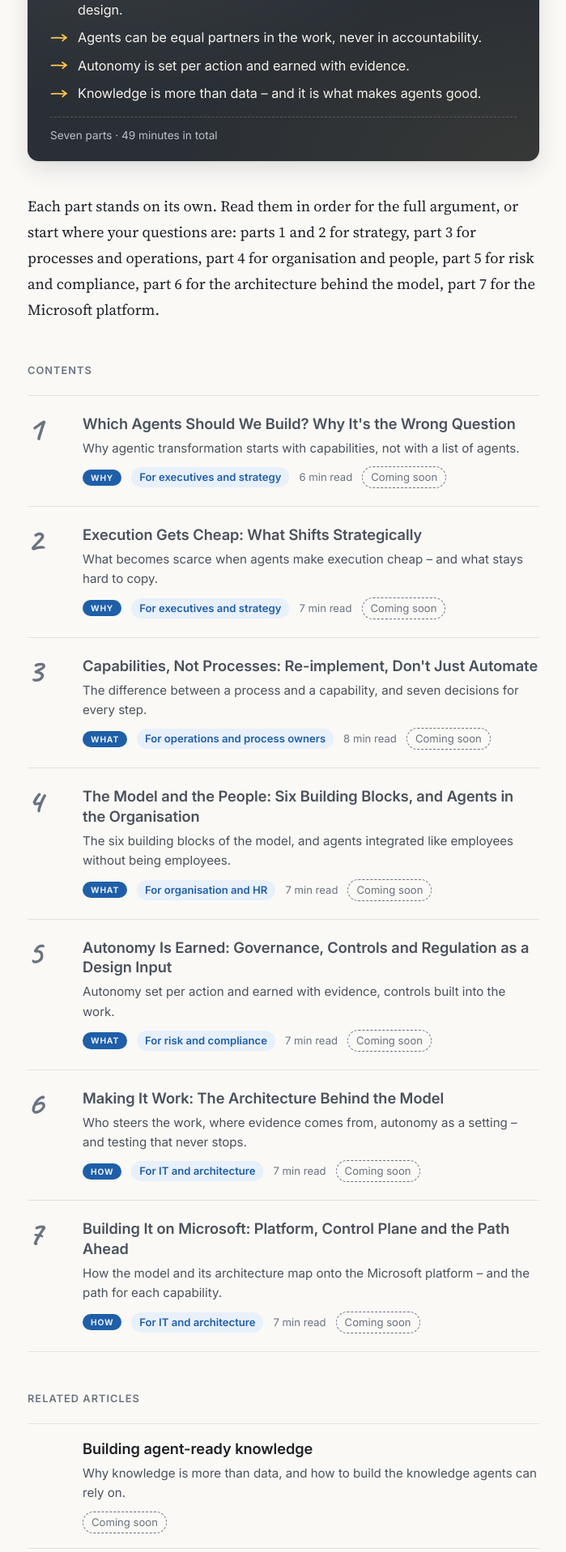
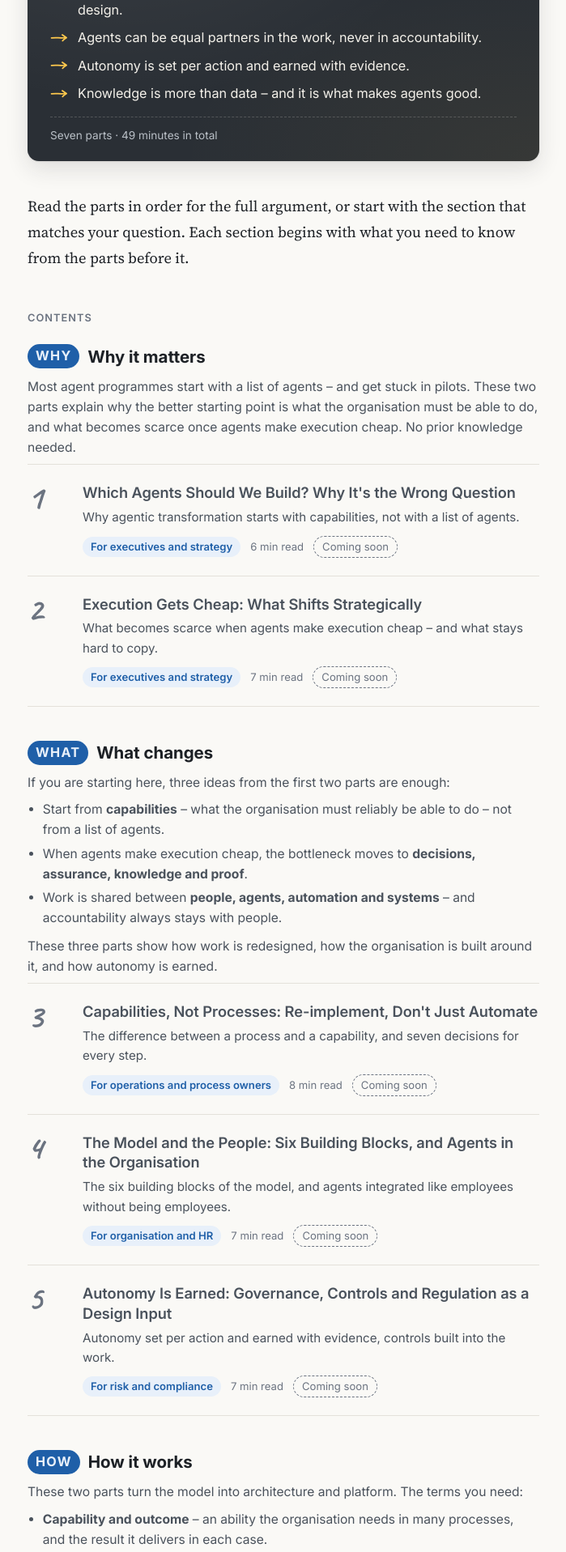
Before and after one commit to mgmllrpro/mgmllrpro.github.io, a Jekyll site: the page built from agentic-operating-model/index.md, in a window 1280 px wide. Shown: the part 468-2385 px from the top of the page at 81% size, without its empty margins (290-989 px from the left). Built offline with Jekyll 4.4.1, drawn with Linux system fonts in a browser that asks for light colours; some of the changed text lies outside the part shown.

Commit message:
Serienseite: Abschnitte Why/What/How mit Einstiegstext (optional, nur AOM)
Co-Authored-By: Claude Opus 5.5 <noreply@anthropic.com>
Claude-Session: https://claude.ai/code/session_01EATrPzhaSgqNdwFqTJw3ot

```diff
--- a/_data/series.yml
+++ b/_data/series.yml
@@ -15,46 +15,68 @@
   visible: true
   # Table of contents on the series page. A part links to its article once the article is
   # published (same series and part); until then it shows "Coming soon". minutes: reading time.
-  # stage (optional): Why, What or How – shown as a pill before the audience.
+  # sections (optional): groups parts, each with a stage pill, a title and a short entry text (Markdown).
+  sections:
+    - stage: Why
+      title: Why it matters
+      parts: [1, 2]
+      intro: >-
+        Most agent programmes start with a list of agents – and get stuck in pilots. These two parts
+        explain why the better starting point is what the organisation must be able to do, and what
+        becomes scarce once agents make execution cheap. No prior knowledge needed.
+    - stage: What
+      title: What changes
+      parts: [3, 4, 5]
+      intro: |
+        If you are starting here, three ideas from the first two parts are enough:
+
+        - Start from **capabilities** – what the organisation must reliably be able to do – not from a list of agents.
+        - When agents make execution cheap, the bottleneck moves to **decisions, assurance, knowledge and proof**.
+        - Work is shared between **people, agents, automation and systems** – and accountability always stays with people.
+
+        These three parts show how work is redesigned, how the organisation is built around it, and how autonomy is earned.
+    - stage: How
+      title: How it works
+      parts: [6, 7]
+      intro: |
+        These two parts turn the model into architecture and platform. The terms you need:
+
+        - **Capability and outcome** – an ability the organisation needs in many processes, and the result it delivers in each case.
+        - **Seven decisions** – every step of today's work is kept, reinterpreted, automated, given to an agent or a person, eliminated, or turned into evidence.
+        - **Autonomy levels** – set per action, from *inform* to *supervised autonomy*, and earned with evidence.
+        - **Evidence-by-design** – proof created while the work happens, not assembled afterwards.
   parts:
     - part: 1
-      stage: Why
       title: "Which Agents Should We Build? Why It's the Wrong Question"
       teaser: Why agentic transformation starts with capabilities, not with a list of agents.
       audience: executives and strategy
       minutes: 6
     - part: 2
-      stage: Why
       title: "Execution Gets Cheap: What Shifts Strategically"
       teaser: What becomes scarce when agents make execution cheap – and what stays hard to copy.
       audience: executives and strategy
       minutes: 7
     - part: 3
-      stage: What
       title: "Capabilities, Not Processes: Re-implement, Don't Just Automate"
       teaser: The difference between a process and a capability, and seven decisions for every step.
       audience: operations and process owners
       minutes: 8
     - part: 4
-      stage: What
       title: "The Model and the People: Six Building Blocks, and Agents in the Organisation"
       teaser: The six building blocks of the model, and agents integrated like employees without being employees.
       audience: organisation and HR
       minutes: 7
     - part: 5
-      stage: What
       title: "Autonomy Is Earned: Governance, Controls and Regulation as a Design Input"
       teaser: Autonomy set per action and earned with evidence, controls built into the work.
       audience: risk and compliance
       minutes: 7
     - part: 6
-      stage: How
       title: "Making It Work: The Architecture Behind the Model"
       teaser: Who steers the work, where evidence comes from, autonomy as a setting – and testing that never stops.
       audience: IT and architecture
       minutes: 7
     - part: 7
-      stage: How
       title: "Building It on Microsoft: Platform, Control Plane and the Path Ahead"
       teaser: How the model and its architecture map onto the Microsoft platform – and the path for each capability.
       audience: IT and architecture
--- /dev/null
+++ b/_includes/series-toc-items.html
@@ -0,0 +1,31 @@
+{%- comment -%}
+  Items of a series table of contents. Parameters: parts (list from _data/series.yml), articles (published pages
+  of the series), level (heading level of the part titles, default 3).
+{%- endcomment -%}
+{%- assign articles = include.articles -%}
+  {%- for p in include.parts %}
+  {%- assign article = nil -%}
+  {%- for a in articles -%}
+    {%- if a.part == p.part -%}{%- assign article = a -%}{%- endif -%}
+  {%- endfor %}
+  <li class="toc-item{% unless article %} is-soon{% endunless %}">
+    <span class="toc-part" aria-hidden="true">{{ p.part }}</span>
+    <div class="toc-body">
+      <h{{ include.level | default: 3 }} class="toc-title">
+        <span class="visually-hidden">Part {{ p.part }}: </span>
+        {%- if article -%}
+        <a href="{{ article.url | relative_url }}">{{ p.title | escape }}</a>
+        {%- else -%}
+        {{ p.title | escape }}
+        {%- endif -%}
+      </h{{ include.level | default: 3 }}>
+      <p class="toc-teaser">{{ p.teaser | escape }}</p>
+      <p class="toc-meta">
+        {%- if p.stage %}<span class="toc-stage">{{ p.stage | escape }}</span>{% endif -%}
+        {%- if p.audience %}<span class="toc-tag">For {{ p.audience | escape }}</span>{% endif -%}
+        <span>{{ p.minutes }} min read</span>
+        {%- unless article %}<span class="toc-soon">Coming soon</span>{% endunless -%}
+      </p>
+    </div>
+  </li>
+  {%- endfor %}
--- a/_includes/series-toc.html
+++ b/_includes/series-toc.html
@@ -1,37 +1,29 @@
 {%- comment -%}
-  Table of contents of a series from _data/series.yml (parts and related).
+  Table of contents of a series from _data/series.yml (parts, optional sections, related).
   A part links to its article as soon as the article is published; until then it shows "Coming soon".
   Usage: {% include series-toc.html series=series %}
 {%- endcomment -%}
 {%- assign articles = site.pages | where: "series", include.series.id | where: "layout", "article" -%}
+{%- if include.series.sections -%}
+{%- comment -%} Sections (e.g. Why · What · How): each with a short entry text, then its parts. {%- endcomment -%}
+{%- for sec in include.series.sections %}
+<section class="toc-section">
+  <h3 class="toc-section-title"><span class="toc-stage">{{ sec.stage | escape }}</span> {{ sec.title | escape }}</h3>
+  <div class="toc-section-intro">{{ sec.intro | markdownify }}</div>
+  {%- assign sparts = "" | split: "" -%}
+  {%- for p in include.series.parts -%}
+    {%- if sec.parts contains p.part -%}{%- assign sparts = sparts | push: p -%}{%- endif -%}
+  {%- endfor %}
+  <ol class="series-toc">
+  {%- include series-toc-items.html parts=sparts articles=articles level=4 %}
+  </ol>
+</section>
+{%- endfor %}
+{%- else %}
 <ol class="series-toc">
-  {%- for p in include.series.parts %}
-  {%- assign article = nil -%}
-  {%- for a in articles -%}
-    {%- if a.part == p.part -%}{%- assign article = a -%}{%- endif -%}
-  {%- endfor %}
-  <li class="toc-item{% unless article %} is-soon{% endunless %}">
-    <span class="toc-part" aria-hidden="true">{{ p.part }}</span>
-    <div class="toc-body">
-      <h3 class="toc-title">
-        <span class="visually-hidden">Part {{ p.part }}: </span>
-        {%- if article -%}
-        <a href="{{ article.url | relative_url }}">{{ p.title | escape }}</a>
-        {%- else -%}
-        {{ p.title | escape }}
-        {%- endif -%}
-      </h3>
-      <p class="toc-teaser">{{ p.teaser | escape }}</p>
-      <p class="toc-meta">
-        {%- if p.stage %}<span class="toc-stage">{{ p.stage | escape }}</span>{% endif -%}
-        {%- if p.audience %}<span class="toc-tag">For {{ p.audience | escape }}</span>{% endif -%}
-        <span>{{ p.minutes }} min read</span>
-        {%- unless article %}<span class="toc-soon">Coming soon</span>{% endunless -%}
-      </p>
-    </div>
-  </li>
-  {%- endfor %}
+  {%- include series-toc-items.html parts=include.series.parts articles=articles %}
 </ol>
+{%- endif -%}
 {%- if include.series.related and include.series.related.size > 0 %}
 <h2 class="section-label section-label-spaced">Related articles</h2>
 <ul class="toc-related">
--- a/agentic-operating-model/index.md
+++ b/agentic-operating-model/index.md
@@ -14,7 +14,4 @@ tldr:
 tldr_meta: Seven parts · 49 minutes in total
 ---
 
-Each part stands on its own. Read them in order for the full argument, or start
-where your questions are: parts 1 and 2 for strategy, part 3 for processes and
-operations, part 4 for organisation and people, part 5 for risk and compliance,
-part 6 for the architecture behind the model, part 7 for the Microsoft platform.
+Read the parts in order for the full argument, or start with the section that matches your question. Each section begins with what you need to know from the parts before it.
--- a/assets/main.scss
+++ b/assets/main.scss
@@ -807,6 +807,50 @@ img
   font-weight: 600;
 }
 
+/* Sections in a series table of contents (e.g. Why · What · How) */
+.toc-section
+{
+  margin-top: 40px;
+}
+
+.toc-section:first-of-type
+{
+  margin-top: 12px;
+}
+
+.toc-section-title
+{
+  display: flex;
+  align-items: center;
+  gap: 10px;
+  margin: 0 0 8px;
+  font-size: 1.3rem;
+  font-weight: 700;
+}
+
+.toc-section-intro
+{
+  color: var(--ink-soft);
+  font-size: 0.98rem;
+  line-height: 1.6;
+}
+
+.toc-section-intro p
+{
+  margin: 0 0 8px;
+}
+
+.toc-section-intro ul
+{
+  margin: 0 0 10px;
+  padding-left: 1.2em;
+}
+
+.toc-section-intro li
+{
+  margin-bottom: 4px;
+}
+
 .toc-stage
 {
   padding: 2px 10px;
```
